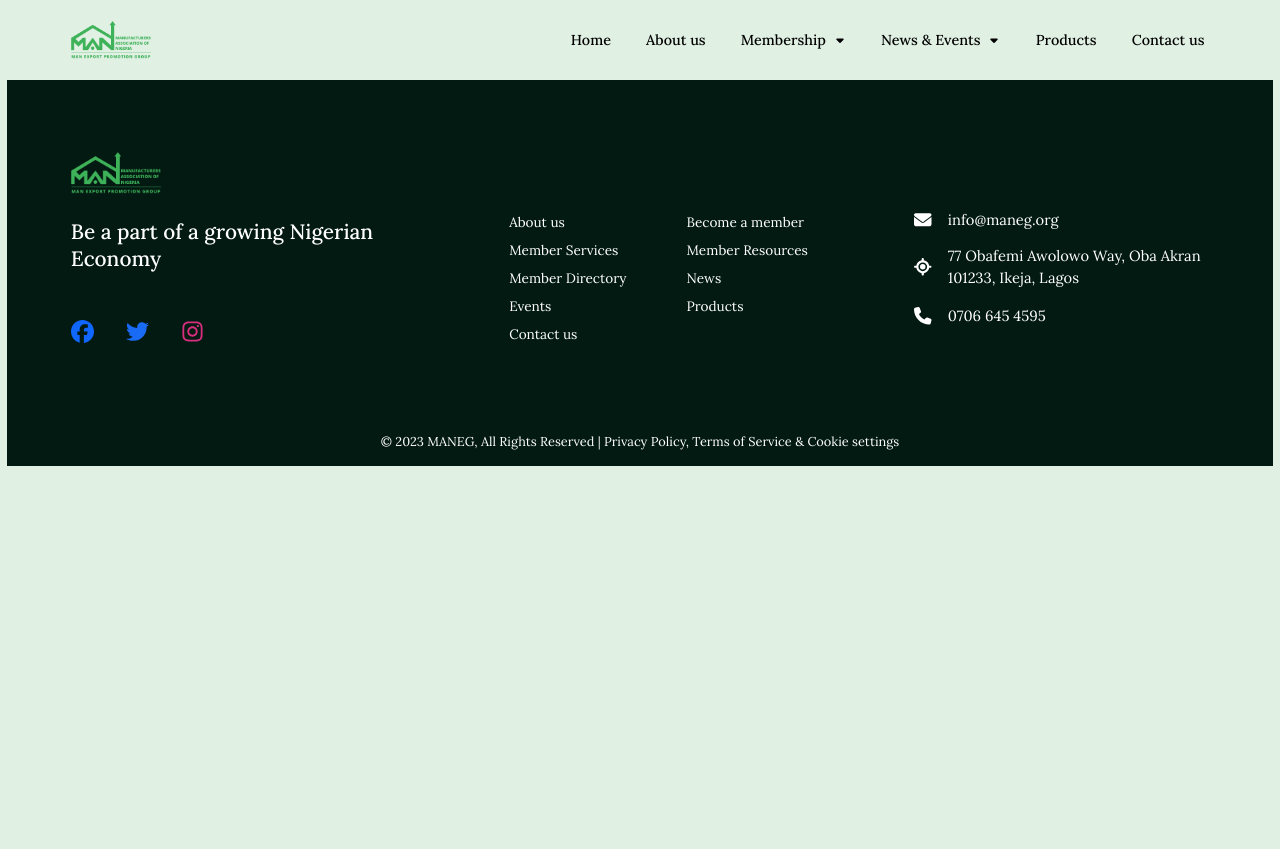
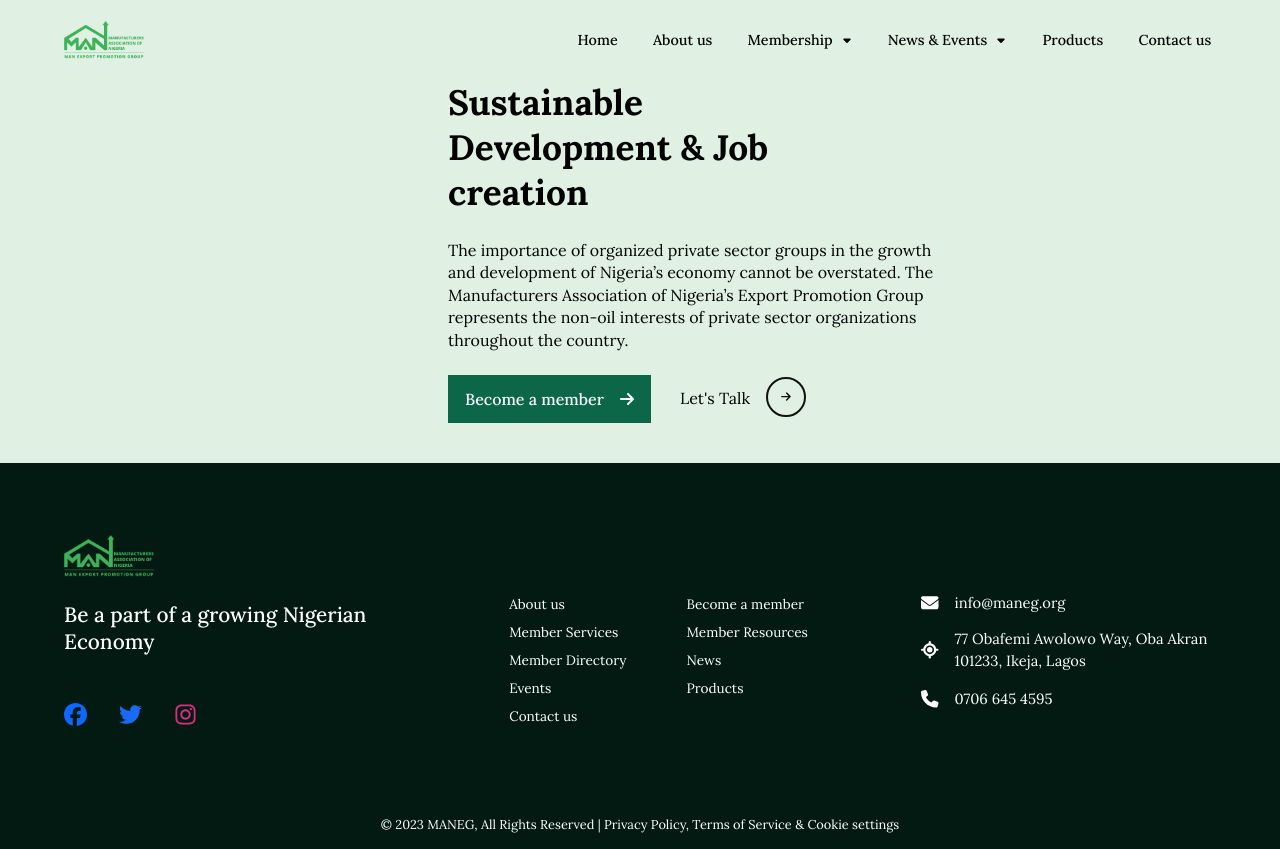
Before and after one commit to nubiavilleltd/maneg-revamp, a React (Vite) app: page /products in a window 1280 px wide. Before the commit the page ends 800 px from the top, so only its background shows below. Built offline with nearby package versions, Linux system fonts and the light colour scheme.

Commit message:
added links for products page

```diff
--- a/src/App.tsx
+++ b/src/App.tsx
@@ -9,6 +9,7 @@
 import NewsDetails from './components/news/NewsDetails';
 import ScrollToTop from './utils/ScrollToTop';
 import EventDetail from './components/EventCard/EventDetail';
+import Products from './pages/Products/products';
 
 function App() {
     return (
@@ -23,6 +24,7 @@
                     <Route path='/news' element={<News />} />
                     <Route path='/news/:newsID' element={<NewsDetails />} />
                     <Route path='/event/:eventId' element={<EventDetail />} />
+                    <Route path='/products' element={<Products/>} />
                 </Routes>
                 <Footer />
             </BrowserRouter>
--- a/src/pages/Products/products.tsx
+++ b/src/pages/Products/products.tsx
@@ -1,11 +1,37 @@
-import styles from "./products.scss";
-import { Link } from "react-router-dom";
-import { MdOutlineDateRange } from "react-icons/md";
-import { useEffect, useState } from "react";
 
-
+import styles from "../Home/Home.module.scss";
+import Button from "../../components/UI/Button/Button";
+import { FontAwesomeIcon } from "@fortawesome/react-fontawesome";
+import {
+  faArrowRight,
+} from "@fortawesome/free-solid-svg-icons";
 const Products = () =>{
-return<h1>TEST</h1>
+return<>
+<div className={styles["hero-section"]}>
+    <div className={styles["hero-first-col"]}>
+          <h1 className={styles["hero-heading"]}>
+            Sustainable Development & Job creation
+          </h1>
+          <p className={styles["hero-sub-heading"]}>
+            The importance of organized private sector groups in the growth and
+            development of Nigeria’s economy cannot be overstated. The
+            Manufacturers Association of Nigeria’s Export Promotion Group
+            represents the non-oil interests of private sector organizations
+            throughout the country.
+          </p>
+          <Button type="button" className={styles.button}>
+            Become a member
+            <FontAwesomeIcon icon={faArrowRight} className={styles.arrow} />
+          </Button>
+          <div className={styles.talk}>
+            Let's Talk
+            <Button type="button" className={styles.circleBtn}>
+              <FontAwesomeIcon icon={faArrowRight} />
+            </Button>
+          </div>
+        </div>
+        </div>
+</>
 }
 
 export default Products
```
